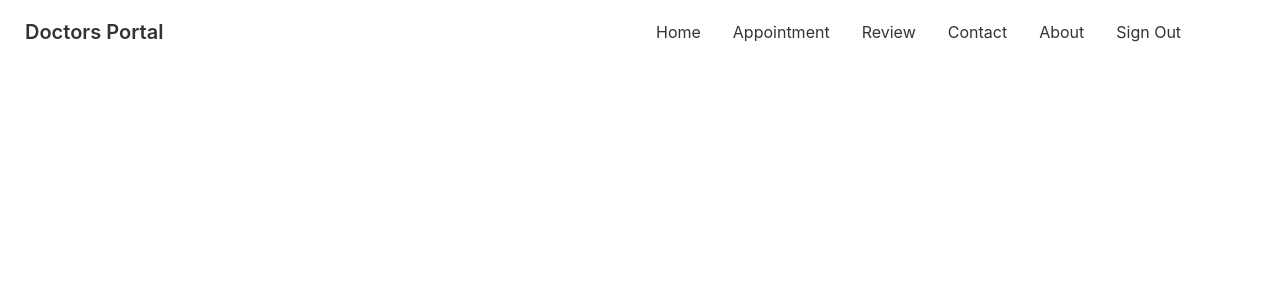
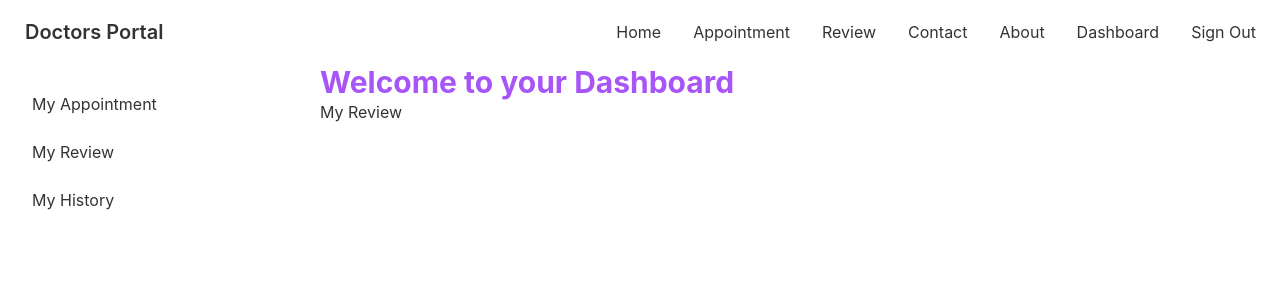
Before and after one commit to Abidur-Rahman-Chowdhury/doctors-portal, a React (Create React App) app: page /dashboard/review in a window 1280 px wide. Shown: the top 300 px of the page. Built offline with nearby package versions, Linux system fonts and the light colour scheme; no server answers; sample sign-in values are in the browser's storage.

Commit message:
done dashboard

```diff
--- a/src/App.js
+++ b/src/App.js
@@ -10,6 +10,10 @@
 import { ToastContainer, toast } from 'react-toastify';
 
 import 'react-toastify/dist/ReactToastify.css';
+import Dashboard from './Pages/Dashboard/Dashboard';
+import MyAppointments from './Pages/Dashboard/MyAppointments';
+import MyReview from './Pages/Dashboard/MyReview';
+import MyHistory from './Pages/Dashboard/MyHistory';
 
 function App() {
   return (
@@ -29,6 +33,18 @@
             </RequiredAuth>
           }
         ></Route>
+        <Route
+          path="dashboard"
+          element={
+            <RequiredAuth>
+              <Dashboard></Dashboard>
+            </RequiredAuth>
+          }
+        >
+          <Route index element={<MyAppointments></MyAppointments>}></Route>
+          <Route path="review" element={<MyReview></MyReview>}></Route>
+          <Route path="history" element={<MyHistory></MyHistory>}></Route>
+        </Route>
       </Routes>
       <ToastContainer></ToastContainer>
     </div>
--- /dev/null
+++ b/src/Pages/Dashboard/Dashboard.js
@@ -0,0 +1,33 @@
+import React from 'react';
+import { Link, Outlet } from 'react-router-dom';
+
+const Dashboard = () => {
+  return (
+    <div class="drawer drawer-mobile">
+      <input id="dashboard-sidebar" type="checkbox" class="drawer-toggle" />
+      <div class="drawer-content  ">
+        <h2 className="text-3xl font-bold text-purple-500">
+          Welcome to your Dashboard
+        </h2>
+        <Outlet></Outlet>
+      </div>
+      <div class="drawer-side">
+        <label for="dashboard-sidebar" class="drawer-overlay"></label>
+        <ul class="menu p-4 overflow-y-auto w-80 bg-base-100 text-base-content">
+          {/* <!-- Sidebar content here --> */}
+          <li>
+            <Link to="/dashboard">My Appointment</Link>
+          </li>
+          <li>
+            <Link to="/dashboard/review">My Review</Link>
+          </li>
+          <li>
+            <Link to="/dashboard/history">My History</Link>
+          </li>
+        </ul>
+      </div>
+    </div>
+  );
+};
+
+export default Dashboard;
--- /dev/null
+++ b/src/Pages/Dashboard/MyAppointments.js
@@ -0,0 +1,52 @@
+import id from 'date-fns/esm/locale/id/index.js';
+import React, { useEffect, useState } from 'react';
+import { useAuthState } from 'react-firebase-hooks/auth';
+import auth from '../../firebase.init';
+
+const MyAppointments = () => {
+    const [appointments, setAppointments] = useState([]);
+    const [user] = useAuthState(auth);
+    useEffect(() => {
+        if (user) {
+            fetch(`http://localhost:5000/booking?patient=${user.email}`)
+            .then(res => res.json())
+            .then(data => setAppointments(data))
+        }
+    },[user])
+    return (
+        <div>
+            <h2>My Appointments: {appointments.length}</h2>
+            <div class="overflow-x-auto">
+  <table class="table w-full">
+
+    <thead>
+      <tr>
+        <th></th>
+        <th>Name</th>
+        <th>Date</th>
+        <th>Time</th>
+        <th>Treatement</th>
+      </tr>
+    </thead>
+                    <tbody>
+                        {
+                            appointments.map( (a,index)=><tr>
+                                <th>{ index+1}</th>
+                                <td>{ a.patientName}</td>
+                                <td>{ a.date}</td>
+                                <td>{ a.slot}</td>
+                                <td>{ a.treatment}</td>
+                              </tr> )
+                        }
+
+
+
+
+    </tbody>
+  </table>
+</div>
+        </div>
+    );
+};
+
+export default MyAppointments;
--- /dev/null
+++ b/src/Pages/Dashboard/MyHistory.js
@@ -0,0 +1,11 @@
+import React from 'react';
+
+const MyHistory = () => {
+    return (
+        <div>
+
+        </div>
+    );
+};
+
+export default MyHistory;
--- /dev/null
+++ b/src/Pages/Dashboard/MyReview.js
@@ -0,0 +1,11 @@
+import React from 'react';
+
+const MyReview = () => {
+    return (
+        <div>
+            <h2>My Review</h2>
+        </div>
+    );
+};
+
+export default MyReview;
--- a/src/Pages/Shared/Navbar.js
+++ b/src/Pages/Shared/Navbar.js
@@ -7,7 +7,7 @@
 
 const Navbar = () => {
   const [user, loading, error] = useAuthState(auth);
-  const navigate = useNavigate()
+  const navigate = useNavigate();
   const menuItems = (
     <>
       <li>
@@ -26,12 +26,24 @@
       <li>
         <Link to="/about">About</Link>
       </li>
+      {user && (
+        <li>
+          <Link to="/dashboard">Dashboard</Link>
+        </li>
+      )}
       <li>
-        {user ? <span onClick={() => {
-          signOut(auth);
-          navigate('/login')
-        }} >Sign Out</span>
-        : <Link to="/login">Login</Link>}
+        {user ? (
+          <span
+            onClick={() => {
+              signOut(auth);
+              navigate('/login');
+            }}
+          >
+            Sign Out
+          </span>
+        ) : (
+          <Link to="/login">Login</Link>
+        )}
       </li>
     </>
   );
@@ -62,12 +74,32 @@
             {menuItems}
           </ul>
         </div>
-        <Link to='/' className="btn btn-ghost normal-case text-xl">Doctors Portal</Link>
+        <Link to="/" className="btn btn-ghost normal-case text-xl">
+          Doctors Portal
+        </Link>
+      </div>
+      <div className="navbar-end">
+        <label for="dashboard-sidebar" tabIndex="1" className="btn btn-ghost lg:hidden">
+          <svg
+            xmlns="http://www.w3.org/2000/svg"
+            className="h-5 w-5"
+            fill="none"
+            viewBox="0 0 24 24"
+            stroke="currentColor"
+          >
+            <path
+              strokeLinecap="round"
+              strokeLinejoin="round"
+              strokeWidth="2"
+              d="M4 6h16M4 12h8m-8 6h16"
+            />
+          </svg>
+        </label>
+
       </div>
       <div className="navbar-center hidden lg:flex">
         <ul className="menu menu-horizontal p-0">{menuItems}</ul>
       </div>
-
     </div>
   );
 };
```
